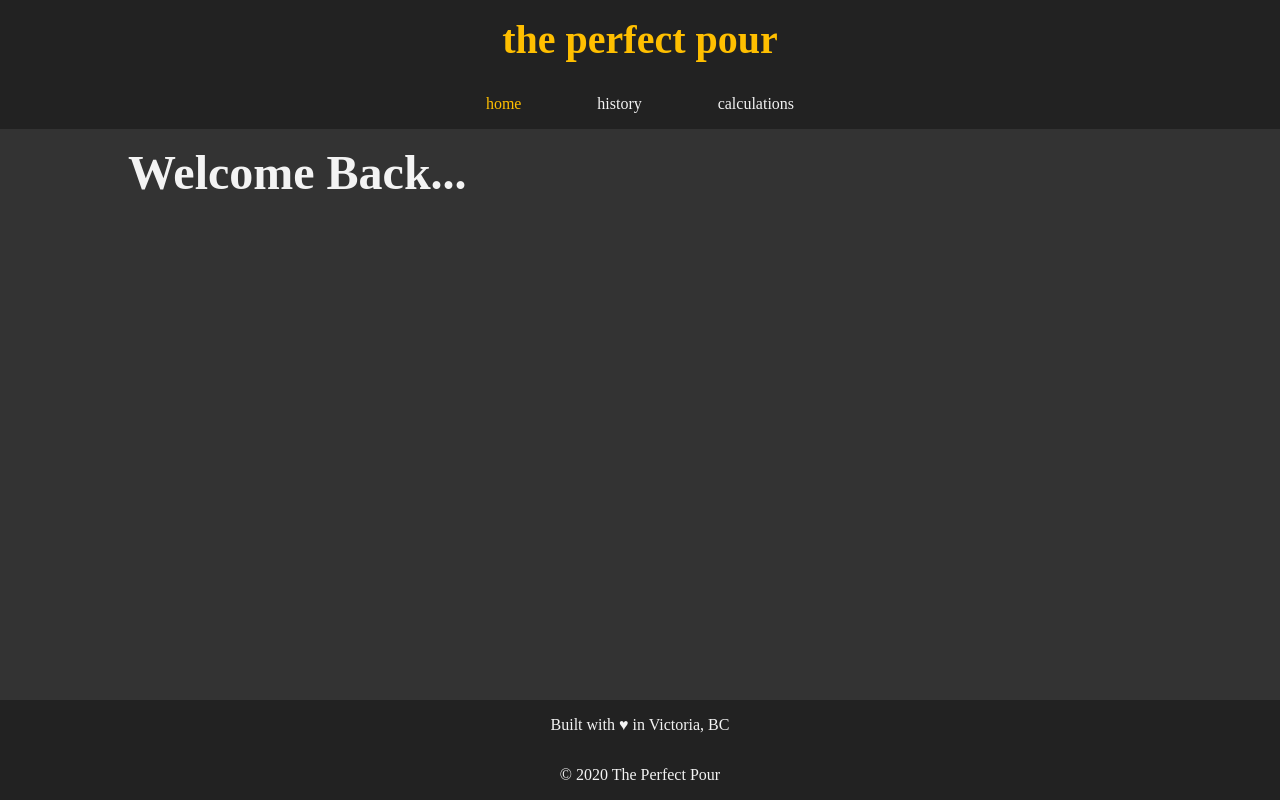
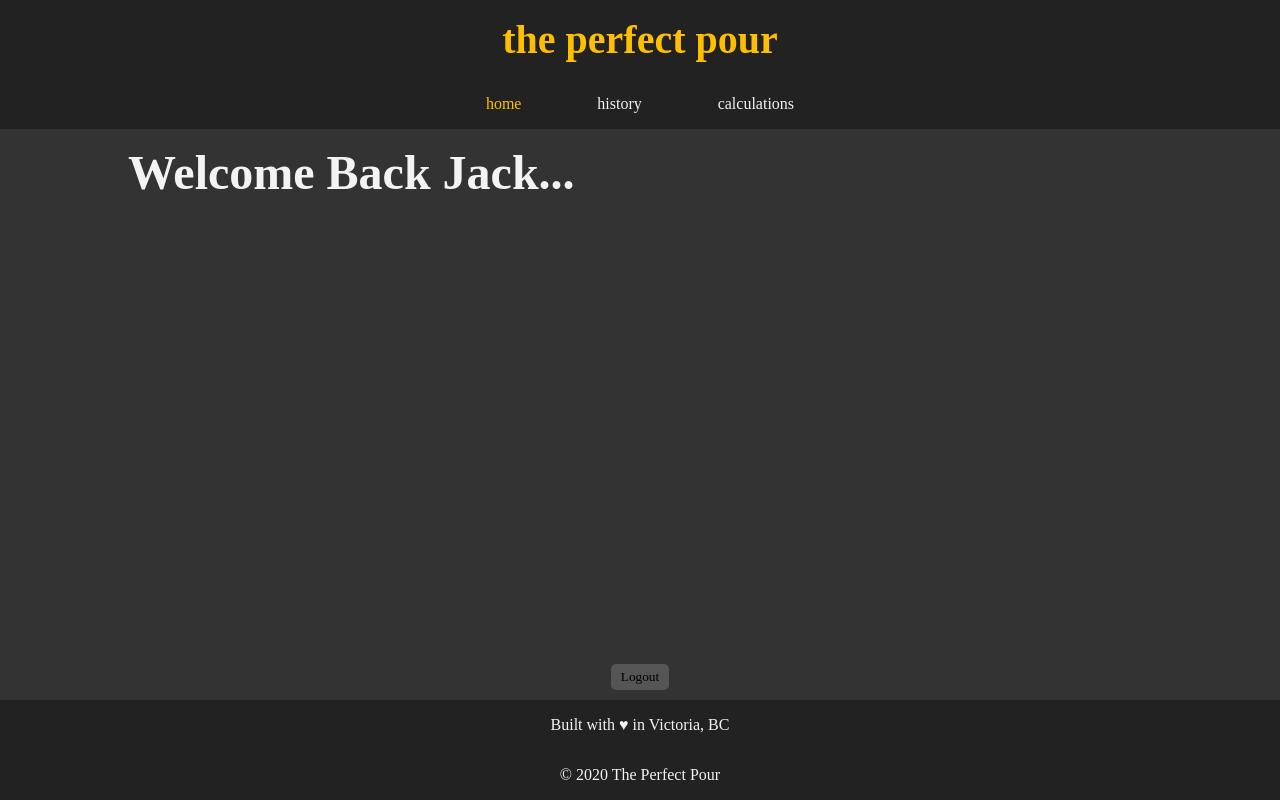
Before and after one commit to JackPlayer/ThePerfectPour, a React (Create React App) app in the folder frontend/perfect-pour/: page /home in a window 1280 px wide. Built offline with nearby package versions, Linux system fonts and the light colour scheme.

Commit message:
Added logout button

```diff
--- a/frontend/perfect-pour/src/components/Home.js
+++ b/frontend/perfect-pour/src/components/Home.js
@@ -2,8 +2,9 @@ import React from 'react'
 import Page from './reusable/Page'
 
 const Home = ({navList, active}) => {
+  const username = "Jack"
   return (
-    <Page active={active} pageTitle="Welcome back..." navList={navList}>
+    <Page active={active} pageTitle={`Welcome back ${username}...`} navList={navList}>
 
     </Page>
   )
--- a/frontend/perfect-pour/src/components/reusable/Page.js
+++ b/frontend/perfect-pour/src/components/reusable/Page.js
@@ -14,6 +14,9 @@ const Page = ({navList, pageTitle, children, active}) => {
           {children}
         </div>
       </div>
+      <div id="logout">
+        <button className='btn-secondary'>Logout</button>
+      </div>
       <Footer />
     </>
 
--- a/frontend/perfect-pour/src/styles/main.scss
+++ b/frontend/perfect-pour/src/styles/main.scss
@@ -4,6 +4,7 @@
 * {
   font-family: $font-secondary;
   overflow-x: hidden;
+  overflow-y: hidden;
 }
 
 html, body, .app, #root {
@@ -67,6 +68,9 @@ form {
 body {
   background-color: $col-background;
 }
+
+
+
 // Titles and Subtitle
 .page-title {
   color: $col-light;
@@ -103,6 +107,22 @@ body {
     cursor: pointer;
     color: $col-dark;
   }
+}
+
+.btn-secondary {
+
+  border-radius: 5px;
+  border: none;
+  padding: 5px 10px;
+  background-color: $col-outline;
+  &:hover {
+    cursor: pointer;
+  }
+}
+
+#logout {
+  align-self: center;
+  margin: 10px;
 }
 // Reusable Components
 header#header {
```
